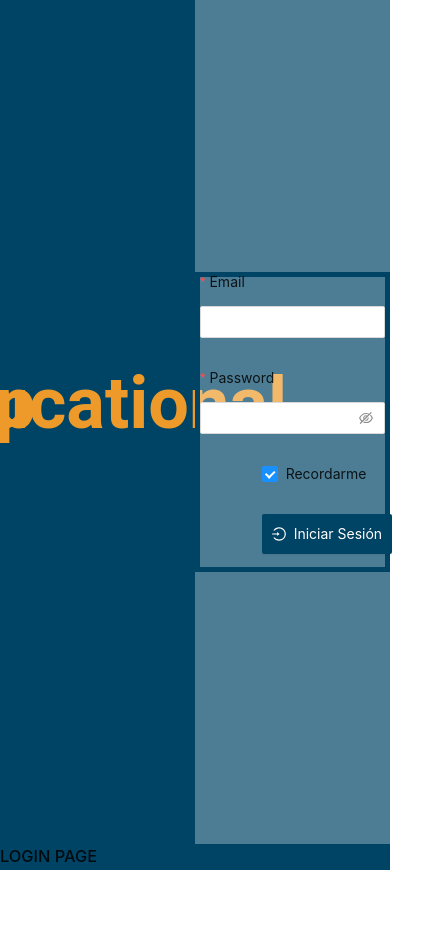
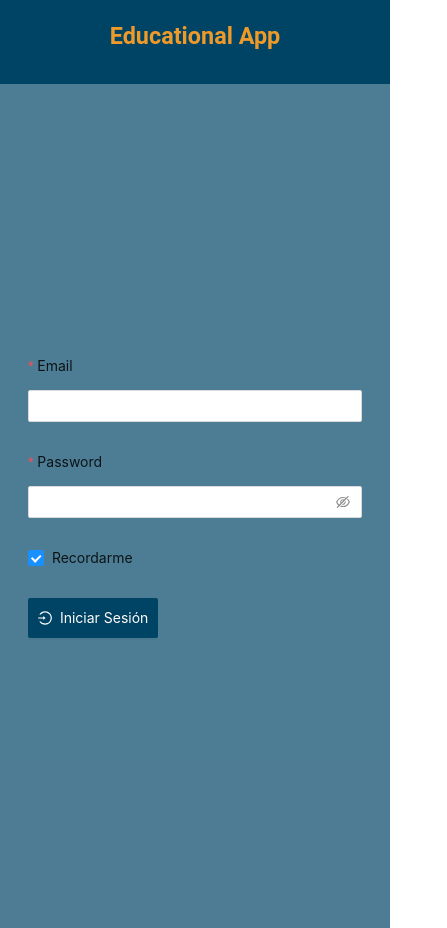
Before and after one commit to WilCodee/educational-app, a React (Create React App) app: page / in a window 390 px wide. Shown: the whole page, 447 px wide, since content can reach past the window. Before the commit the page ends 870 px from the top, so only its background shows below. Built offline with nearby package versions, Linux system fonts and the light colour scheme.

Commit message:
#19 fix: responsive login

```diff
--- a/src/components/Login/FormLogin.tsx
+++ b/src/components/Login/FormLogin.tsx
@@ -45,8 +45,6 @@ export const FormLogin = () => {
             <div className='form-login'>
                 <Form
                     name="basic"
-                    labelCol={{ span: 8 }}
-                    wrapperCol={{ span: 16 }}
                     initialValues={{ remember: true }}
                     onFinish={onFinish}
                 >
@@ -66,11 +64,11 @@ export const FormLogin = () => {
                         <Input.Password />
                     </Form.Item>
 
-                    <Form.Item name="remember" valuePropName="checked" wrapperCol={{ offset: 8, span: 16 }}>
+                    <Form.Item name="remember" valuePropName="checked" >
                         <Checkbox className='check-login'>Recordarme</Checkbox>
                     </Form.Item>
 
-                    <Form.Item wrapperCol={{ offset: 8, span: 16 }}>
+                    <Form.Item >
                         <Button type="primary" htmlType="submit" className='button-login' icon={<LoginOutlined />} loading={loading} disabled={loading}>
                             Iniciar Sesión
                         </Button>
--- a/src/pages/Auth/LoginPage.tsx
+++ b/src/pages/Auth/LoginPage.tsx
@@ -10,19 +10,18 @@ const LoginPage = () => {
         <>
         <div className='content-principal'>
             <Row>
-                <Col span={12}>
-                    <div className='content-left'>
+                <Col xxl={12} xl={12} lg={12} md={24} sm={24} xs={24}>
+                    <div className='content-left content-left-lg'>
 
                         <h1 className='title-pre'>Educational App</h1>
                     </div>
                 </Col>
-                <Col span={12}>
+                <Col xxl={12} xl={12} lg={12}  md={24} sm={24} xs={24}>
                     <div className='content-rigt'>
                         <FormLogin />
                     </div>
                 </Col>
             </Row>
-            <h3>LOGIN PAGE</h3>
         </div>
         </>
     )
--- a/src/styles/login.css
+++ b/src/styles/login.css
@@ -1,11 +1,6 @@
 
-html, body {
-    height: 100%;
-    margin: 0px;
+div .content-left{
 
-}
-div .content-left{
-    height: 100vh;
     display: flex;
     justify-content: center;
     align-items: center;
@@ -18,8 +13,8 @@ div .content-rigt{
     background:rgba(255, 255, 255, 0.3)
 }
 div .form-login{
-    width: 400px;
-    height: 300px;
+    width: 50vh;
+    height: 45vh;
     border: 5px solid #004465;
     box-sizing: border-box;
     display: flex;
@@ -33,9 +28,36 @@ div .content-principal{
     font-family: 'Roboto';
     font-style: normal;
     font-weight: 700;
-    font-size: 72px;
     line-height: 0px;
     color: #ED9A2A;
+    font-size:4vw;
+}
+
+@media (max-width: 992px) {
+    div .content-left{
+        height: 20vh;
+        width: 100%;
+    }
+
+
+}
+@media (max-width: 600px) {
+    .title-pre{
+        font-size:6vw;
+    }
+    div .form-login{
+        width: 40vh;
+        border: none;
+    }
+    div .content-left{
+        height: 10vh;
+        width: 100%;
+    }
+}
+@media (min-width: 992px){
+    div .content-left{
+        height: 100vh;
+    }
 }
 
 .button-login {
```
